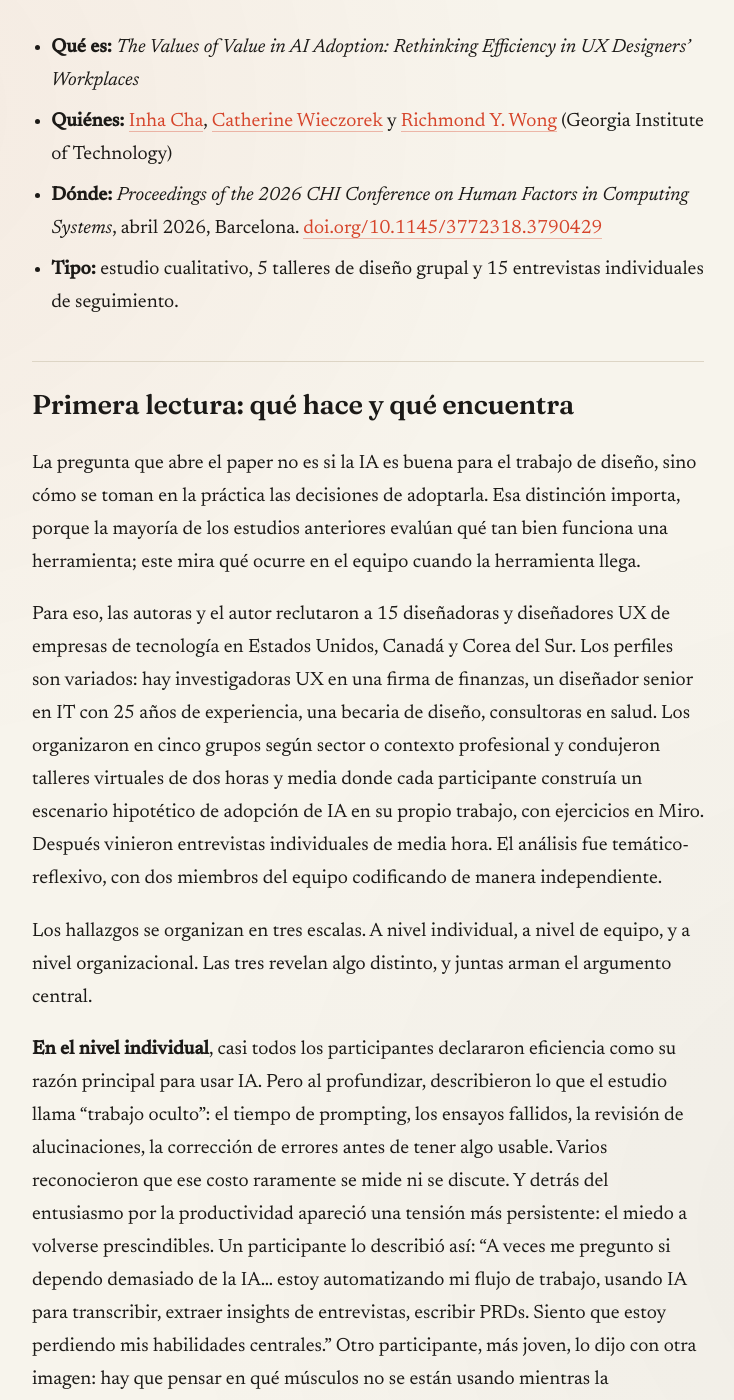
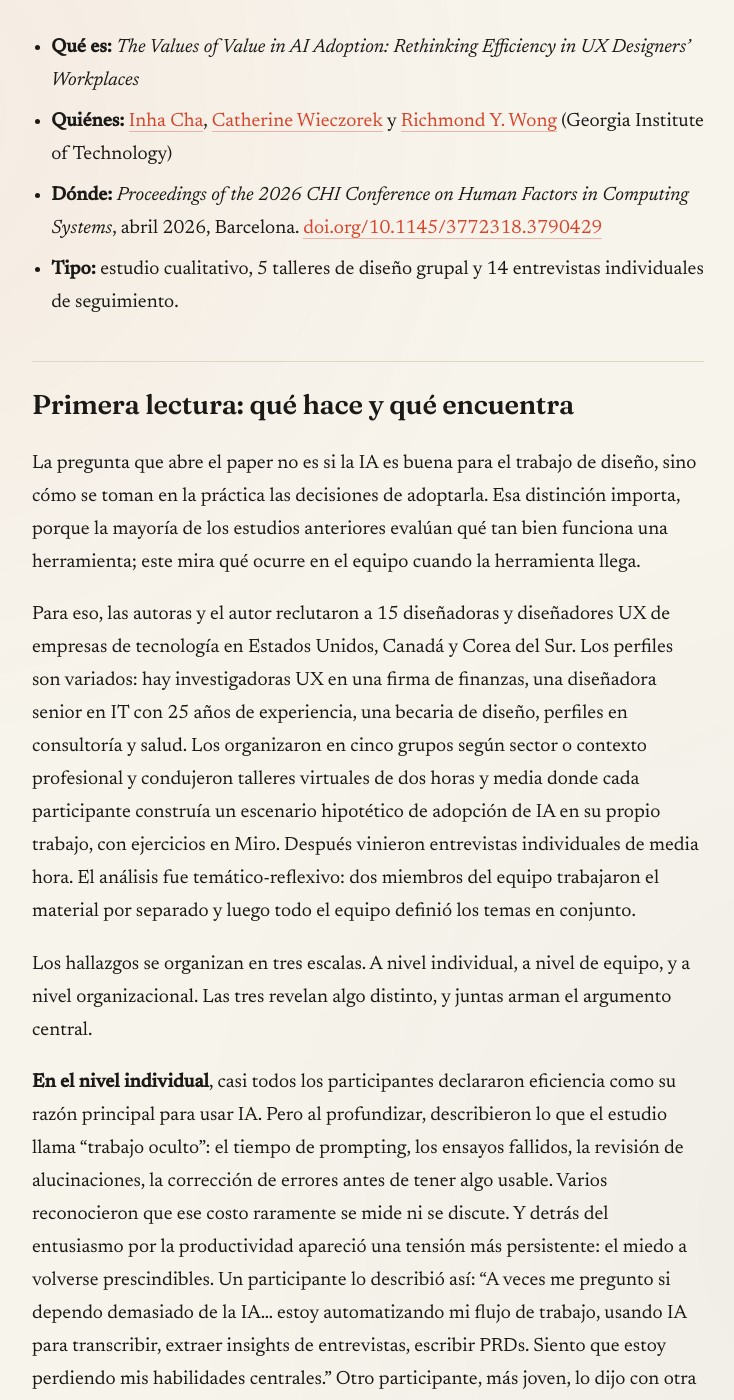
Before and after one commit to jaguridi/doble-click-blog, a Jekyll site: the page built from _lecturas/eficiencia-ia-diseno.md, in a window 1280 px wide and 1400 px high, scrolled down 675 px. Shown: the whole window, without its empty margins (272-1006 px from the left). Built offline with Jekyll 4.4.1, drawn with Linux system fonts in a browser that asks for light colours.

Commit message:
Revisión editorial: correcciones de exactitud en dos Doble Lectura
eficiencia-ia-diseno: ajusta el conteo de entrevistas de seguimiento
(14, no 15: un participante no participó), corrige el género de la
participante senior de IT (P7 es mujer), reemplaza la caracterización
imprecisa "consultoras en salud" y replantea la descripción del análisis
temático-reflexivo (no fue codificación independiente).

imagenes-ia-espacios-publicos: corrige el origen de los participantes de
las entrevistas mediadas por IA (mayoría de México y Guatemala; El
Salvador y Chile pertenecían a entrevistas previas de 2023, no a este
estudio).

https://claude.ai/code/session_01XfgtbiwV2RodLewDMBJhJd

```diff
--- a/_lecturas/eficiencia-ia-diseno.md
+++ b/_lecturas/eficiencia-ia-diseno.md
@@ -19,13 +19,13 @@ audio: true
 - **Qué es:** *The Values of Value in AI Adoption: Rethinking Efficiency in UX Designers' Workplaces*
 - **Quiénes:** [Inha Cha](https://scholar.google.com/citations?user=27Xa08gAAAAJ&hl=en), [Catherine Wieczorek](https://www.cathwieczorek.com/) y [Richmond Y. Wong](https://lmc.gatech.edu/people/person/richmond-wong) (Georgia Institute of Technology)
 - **Dónde:** *Proceedings of the 2026 CHI Conference on Human Factors in Computing Systems*, abril 2026, Barcelona. [doi.org/10.1145/3772318.3790429](https://doi.org/10.1145/3772318.3790429)
-- **Tipo:** estudio cualitativo, 5 talleres de diseño grupal y 15 entrevistas individuales de seguimiento.
+- **Tipo:** estudio cualitativo, 5 talleres de diseño grupal y 14 entrevistas individuales de seguimiento.
 
 ## Primera lectura: qué hace y qué encuentra
 
 La pregunta que abre el paper no es si la IA es buena para el trabajo de diseño, sino cómo se toman en la práctica las decisiones de adoptarla. Esa distinción importa, porque la mayoría de los estudios anteriores evalúan qué tan bien funciona una herramienta; este mira qué ocurre en el equipo cuando la herramienta llega.
 
-Para eso, las autoras y el autor reclutaron a 15 diseñadoras y diseñadores UX de empresas de tecnología en Estados Unidos, Canadá y Corea del Sur. Los perfiles son variados: hay investigadoras UX en una firma de finanzas, un diseñador senior en IT con 25 años de experiencia, una becaria de diseño, consultoras en salud. Los organizaron en cinco grupos según sector o contexto profesional y condujeron talleres virtuales de dos horas y media donde cada participante construía un escenario hipotético de adopción de IA en su propio trabajo, con ejercicios en Miro. Después vinieron entrevistas individuales de media hora. El análisis fue temático-reflexivo, con dos miembros del equipo codificando de manera independiente.
+Para eso, las autoras y el autor reclutaron a 15 diseñadoras y diseñadores UX de empresas de tecnología en Estados Unidos, Canadá y Corea del Sur. Los perfiles son variados: hay investigadoras UX en una firma de finanzas, una diseñadora senior en IT con 25 años de experiencia, una becaria de diseño, perfiles en consultoría y salud. Los organizaron en cinco grupos según sector o contexto profesional y condujeron talleres virtuales de dos horas y media donde cada participante construía un escenario hipotético de adopción de IA en su propio trabajo, con ejercicios en Miro. Después vinieron entrevistas individuales de media hora. El análisis fue temático-reflexivo: dos miembros del equipo trabajaron el material por separado y luego todo el equipo definió los temas en conjunto.
 
 Los hallazgos se organizan en tres escalas. A nivel individual, a nivel de equipo, y a nivel organizacional. Las tres revelan algo distinto, y juntas arman el argumento central.
 
```
Also changed, not shown: _lecturas/imagenes-ia-espacios-publicos.md (+1 -1 lines).
